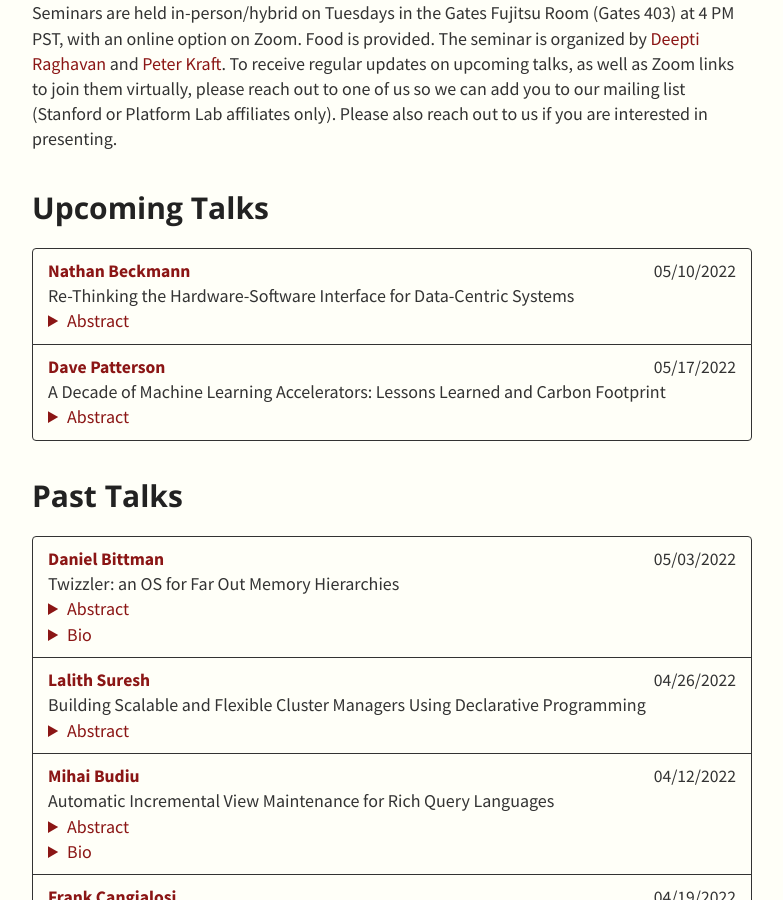
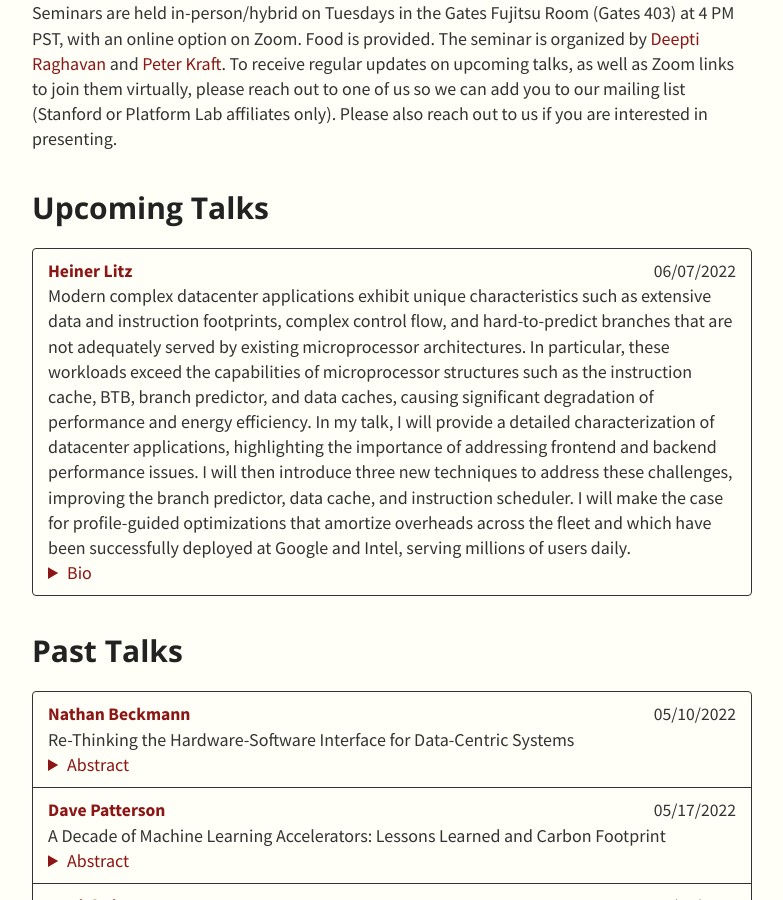
Before and after one commit to stanford-systems-seminar/stanford-systems-seminar.github.io, a Jekyll site: the page built from index.md, in a window 1280 px wide and 900 px high, scrolled down 191 px. Shown: the whole window, without its empty margins (248-1031 px from the left). Built offline with Jekyll 4.4.1, drawn with Linux system fonts in a browser that asks for light colours.

Commit message:
Update talks.yml

```diff
--- a/_data/talks.yml
+++ b/_data/talks.yml
@@ -1,18 +1,25 @@
 - type: Upcoming Talks
   members:
-      - speaker: Nathan Beckmann
-        date: 05/10/2022
-        title: "Re-Thinking the Hardware-Software Interface for Data-Centric Systems"
-        abstract: "With the slowing of technology scaling, computer systems must look higher in the stack for performance and energy efficiency. Data movement is usually to blame for poor scaling, but current systems give software too few options to optimize data movement. As a result, many systems have turned to specialized solutions, often requiring custom hardware, to deal with the data movement problem. This talk will argue that the hardware-software interface is the problem, and data-centric design is the solution. We will consider three data-centric systems that optimize data movement while remaining general-purpose: (i) Polymorphic cache hierarchies allow software to modify or expand the memory interface on general-purpose hardware. (ii) Energy-minimal dataflow architectures massively reduce instruction and data movement, letting software compete with ASIC efficiency. And (iii) General-purpose flash-based caches reduce cost by an order of magnitude in the datacenter behind a simple interface."
-        website: https://www.cs.cmu.edu/~beckmann/
-      - speaker: Dave Patterson
-        date: 05/17/2022
-        title: " A Decade of Machine Learning Accelerators: Lessons Learned and Carbon Footprint"
-        abstract: "The success of deep neural networks (DNNs) from Machine Learning (ML) has inspired domain specific architectures (DSAs) for them. ML has two phases: training, which constructs accurate models, and inference, which serves those models. Google’s first generation DSA offered 50x improvement over conventional architectures for inference in 2015. Google next built the first production DSA supercomputer for the much harder problem of training. Subsequent generations greatly improved performance of both phases. We start with ten lessons learned, such as DNNs grow rapidly; workloads quickly evolve with DNN advances;  the bottleneck is memory, not floating-point units; and semiconductor technology advances unequally.
-The rapid growth of DNNs rightfully raised concerns about their carbon footprint. The second part of the talk identifies the “4Ms” (Model, Machine, Mechanization, Map) that, if optimized, can reduce ML training energy by up to 100x and carbon emissions up to 1000x. By improving the 4Ms, ML held steady at <15% of Google’s total energy use despite it consuming ~75% of its floating point operations. Climate change is one of our most important problems, so  ML papers should include emissions explicitly to foster competition on more than just model quality. External estimates have been off 100x–100,000x, so publishing emissions also ensures accurate accounting, which helps pinpoint the biggest challenges.  With continuing focus on the 4Ms, we can realize the amazing potential of ML to positively impact many fields in a sustainable way."
-        website: https://www2.eecs.berkeley.edu/Faculty/Homepages/patterson.html
+    - speaker: Heiner Litz
+      date: 06/07/2022
+      title: "Modern complex datacenter applications exhibit unique characteristics such as extensive data and instruction footprints, complex control flow, and hard-to-predict branches that are not adequately served by existing microprocessor architectures. In particular, these workloads exceed the capabilities of microprocessor structures such as the instruction cache, BTB, branch predictor, and data caches, causing significant degradation of performance and energy efficiency.
+In my talk, I will provide a detailed characterization of datacenter applications, highlighting the importance of addressing frontend and backend performance issues. I will then introduce three new techniques to address these challenges, improving the branch predictor, data cache, and instruction scheduler. I will make the case for profile-guided optimizations that amortize overheads across the fleet and which have been successfully deployed at Google and Intel, serving millions of users daily."
+      biography: "Heiner Litz is an Assistant Professor at the University of California, Santa Cruz working in the field of Computer Architecture and Systems. His research focuses on improving the performance, cost, and efficiency of data center systems. Heiner is the recipient of the NSF CAREER award, Intel's Outstanding Researcher award, Google's Faculty Award,
+and his work received the 2020 IEEE MICRO Top Pick award. Before joining UCSC, Heiner Litz was a researcher at Google and a postdoctoral research fellow at Stanford University with Prof. Christos Kozyrakis and David Cheriton. Dr. Litz received his Diplom and Ph.D. from the University of Mannheim, Germany, advised by Prof. Bruening."
+      website: https://people.ucsc.edu/~hlitz/
 - type: Past Talks
   members:
+    - speaker: Nathan Beckmann
+      date: 05/10/2022
+      title: "Re-Thinking the Hardware-Software Interface for Data-Centric Systems"
+      abstract: "With the slowing of technology scaling, computer systems must look higher in the stack for performance and energy efficiency. Data movement is usually to blame for poor scaling, but current systems give software too few options to optimize data movement. As a result, many systems have turned to specialized solutions, often requiring custom hardware, to deal with the data movement problem. This talk will argue that the hardware-software interface is the problem, and data-centric design is the solution. We will consider three data-centric systems that optimize data movement while remaining general-purpose: (i) Polymorphic cache hierarchies allow software to modify or expand the memory interface on general-purpose hardware. (ii) Energy-minimal dataflow architectures massively reduce instruction and data movement, letting software compete with ASIC efficiency. And (iii) General-purpose flash-based caches reduce cost by an order of magnitude in the datacenter behind a simple interface."
+      website: https://www.cs.cmu.edu/~beckmann/
+    - speaker: Dave Patterson
+      date: 05/17/2022
+      title: " A Decade of Machine Learning Accelerators: Lessons Learned and Carbon Footprint"
+      abstract: "The success of deep neural networks (DNNs) from Machine Learning (ML) has inspired domain specific architectures (DSAs) for them. ML has two phases: training, which constructs accurate models, and inference, which serves those models. Google’s first generation DSA offered 50x improvement over conventional architectures for inference in 2015. Google next built the first production DSA supercomputer for the much harder problem of training. Subsequent generations greatly improved performance of both phases. We start with ten lessons learned, such as DNNs grow rapidly; workloads quickly evolve with DNN advances;  the bottleneck is memory, not floating-point units; and semiconductor technology advances unequally.
+The rapid growth of DNNs rightfully raised concerns about their carbon footprint. The second part of the talk identifies the “4Ms” (Model, Machine, Mechanization, Map) that, if optimized, can reduce ML training energy by up to 100x and carbon emissions up to 1000x. By improving the 4Ms, ML held steady at <15% of Google’s total energy use despite it consuming ~75% of its floating point operations. Climate change is one of our most important problems, so  ML papers should include emissions explicitly to foster competition on more than just model quality. External estimates have been off 100x–100,000x, so publishing emissions also ensures accurate accounting, which helps pinpoint the biggest challenges.  With continuing focus on the 4Ms, we can realize the amazing potential of ML to positively impact many fields in a sustainable way."
+      website: https://www2.eecs.berkeley.edu/Faculty/Homepages/patterson.html
     - speaker: Daniel Bittman
       date: 05/03/2022
       title: "Twizzler: an OS for Far Out Memory Hierarchies"
```
